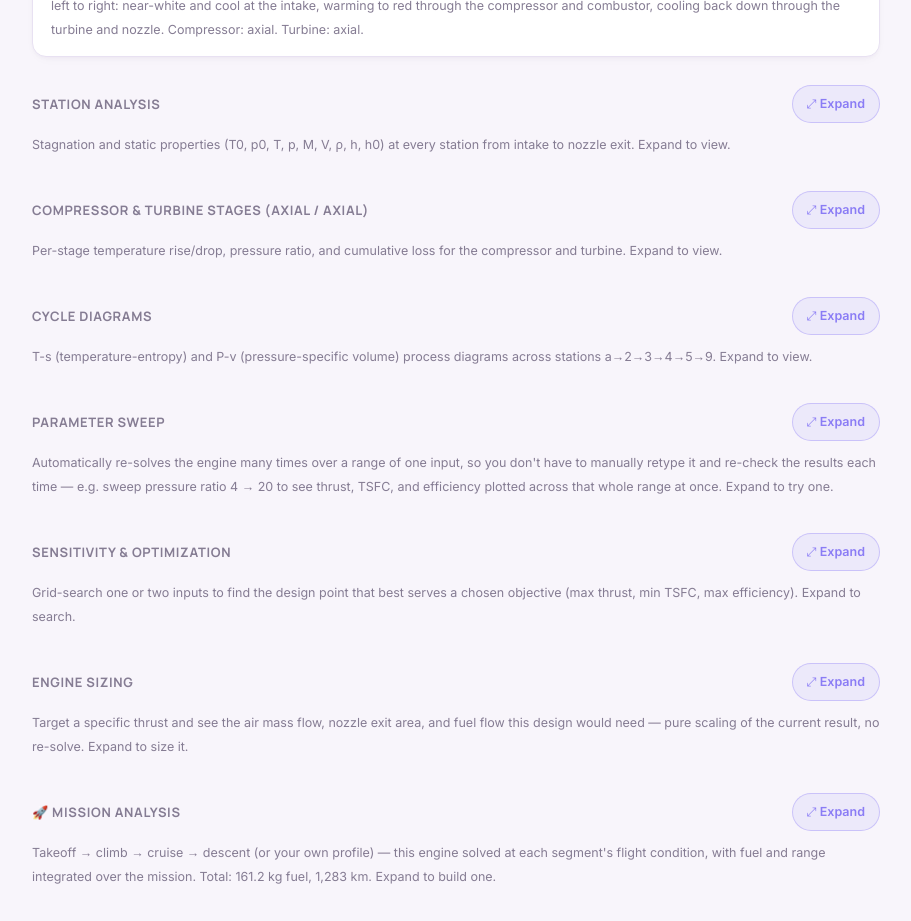
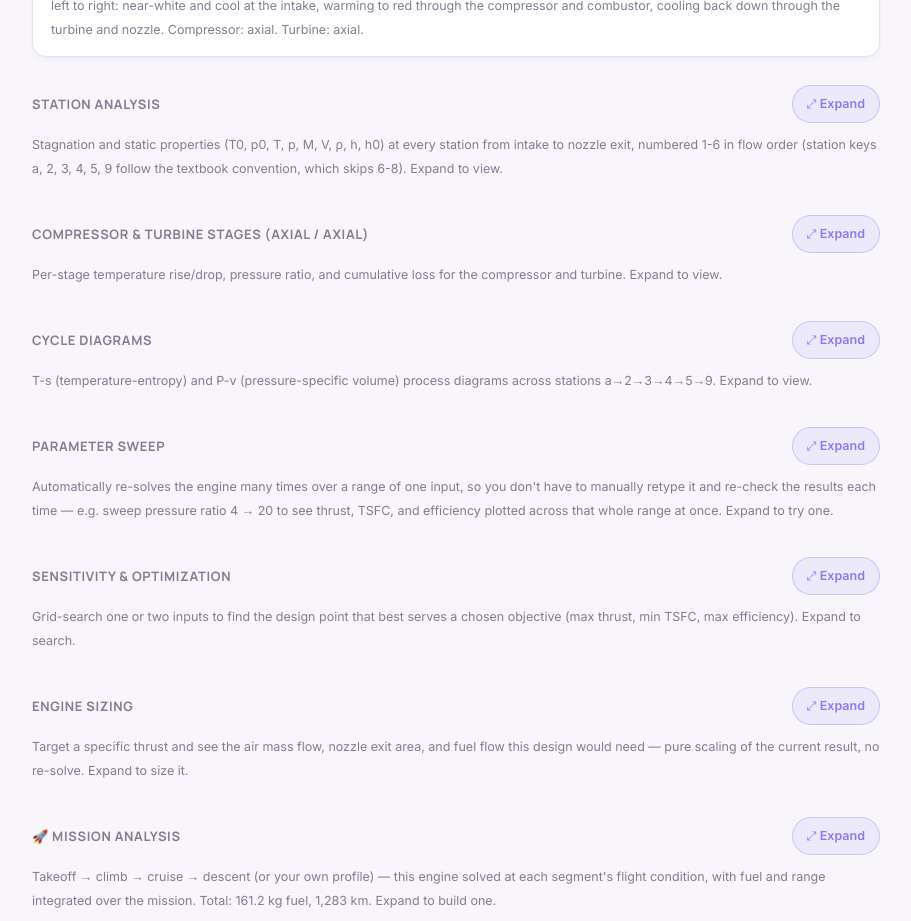
Before and after one commit to falgunitripathi/aeropropsim, a React (Vite) app in the folder web/: page / in a window 1280 px wide. Shown: the part 1260-2181 px from the top of the page, without its empty margins (364-1275 px from the left). Built offline with nearby package versions, Linux system fonts and the light colour scheme.

Commit message:
Update ResultsPanel.jsx

```diff
--- a/web/src/components/ResultsPanel.jsx
+++ b/web/src/components/ResultsPanel.jsx
@@ -78,7 +78,7 @@ export default function ResultsPanel({ result, config, savedConfigs, onSaveConfi
 
       <ExpandableSection
         title="Station analysis"
-        summary="Stagnation and static properties (T0, p0, T, p, M, V, ρ, h, h0) at every station from intake to nozzle exit. Expand to view."
+        summary="Stagnation and static properties (T0, p0, T, p, M, V, ρ, h, h0) at every station from intake to nozzle exit, numbered 1-6 in flow order (station keys a, 2, 3, 4, 5, 9 follow the textbook convention, which skips 6-8). Expand to view."
       >
         <StationTable stations={stations} />
         <Glossary terms={STATION_TERMS} />
```
